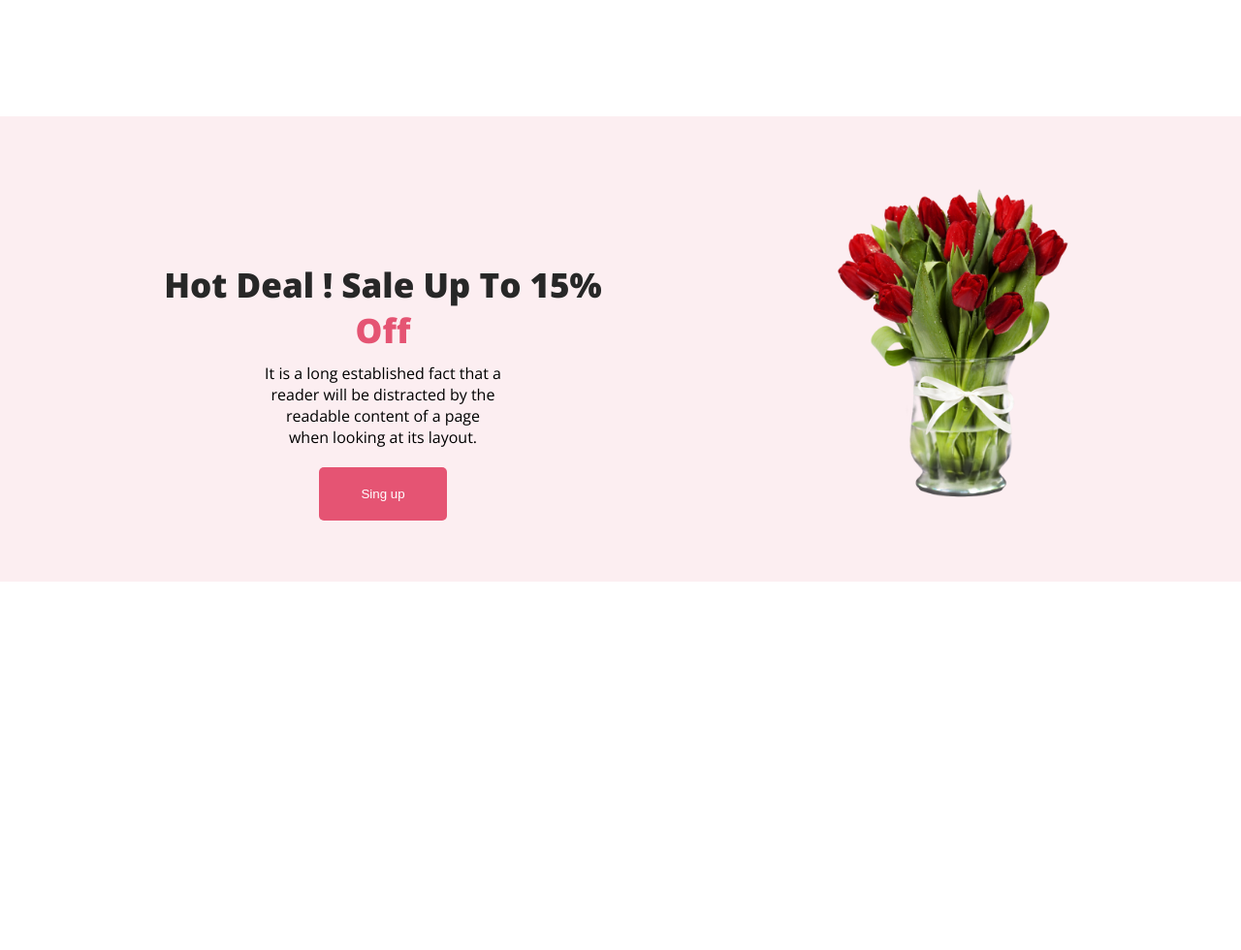
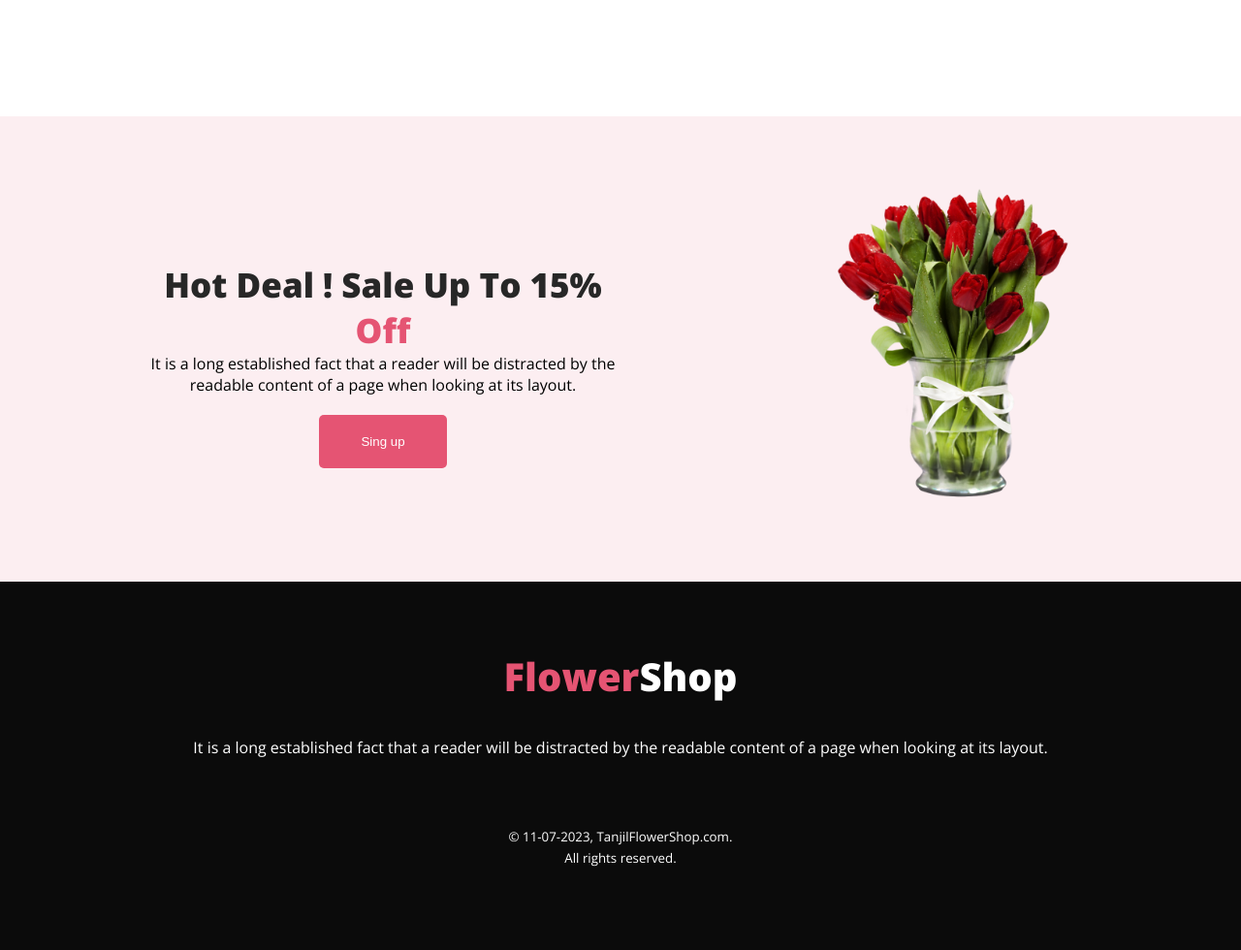
Before and after one commit to tanjil-hosain/Assaingment-1-1, a plain HTML site: page index.html in a window 1280 px wide. Shown: the part 1580-2560 px from the top of the page at 97% size. Before the commit the page ends 2180 px from the top, so only its background shows below. Drawn offline with nearby package versions, Linux system fonts and the light colour scheme.

Commit message:
add a footer

```diff
--- a/assingment.css
+++ b/assingment.css
@@ -114,7 +114,7 @@ h2{
 #name2{
     margin-top: -10px;
 }
-.hot-deal{
+.discount-deal{
     width: 100%;
     height: 60vh;
     background-color: #FCEEF1;
@@ -122,14 +122,14 @@ h2{
     display: flex;
 }
 
-.hot-deal-titel{
+.discount-deal-titel{
     color: #272727;
     font-size: 35px;
     font-weight: 800;
 
 }
 
-.hot-deal-textarea{
+.discount-deal-textarea{
     padding: 150px;
     text-align: center;
 
@@ -143,8 +143,17 @@ h2{
 span{
     color: #E55473;
 }
-#hot-deal-p {
+#discountgit-deal-p {
     width: 50%;
     margin: auto;
     margin-top: 10px;
 }
+.footer{
+    width: 100%;
+    height: 30vh;
+    background-color: rgb(11, 11, 11);
+    color: white;
+    text-align: center;
+    padding: 70px 0;
+
+}
--- a/index.html
+++ b/index.html
@@ -51,10 +51,10 @@
         </div>
     </section>
     <section>
-        <div class="hot-deal">
-            <div class="hot-deal-textarea">
-                <h3 class="hot-deal-titel">Hot Deal ! Sale Up To 15% <span>Off</span></h3>
-                <p id="hot-deal-p" class="paragrap ">It is a long established fact that a reader will be distracted by the readable content of a page when looking at its layout.</p>
+        <div class="discount-deal">
+            <div class="discount-deal-textarea">
+                <h3 class="discount-deal-titel">Hot Deal ! Sale Up To 15% <span>Off</span></h3>
+                <p id="discount-deal-p" class="paragrap ">It is a long established fact that a reader will be distracted by the readable content of a page when looking at its layout.</p>
                 <button class="btn-primary" >Sing up</button>
             </div>
             <div class="hot-deal-picture">
@@ -65,6 +65,14 @@
    </main>
    <footer>
 
+    <div class="footer">
+        <h3 class="primary-titel" style="color: white;"><span>Flower</span>Shop</h3>
+    <p class="paragrap p2" style="color: white;">It is a long established fact that a reader will be distracted by the readable content of a page when looking at its layout.</p>
+    <br>
+    <br>
+    <small>&copy; 11-07-2023, TanjilFlowerShop.com. <br>All rights reserved.</small>
+    </div>
+
    </footer>
 </body>
 </html>
```
